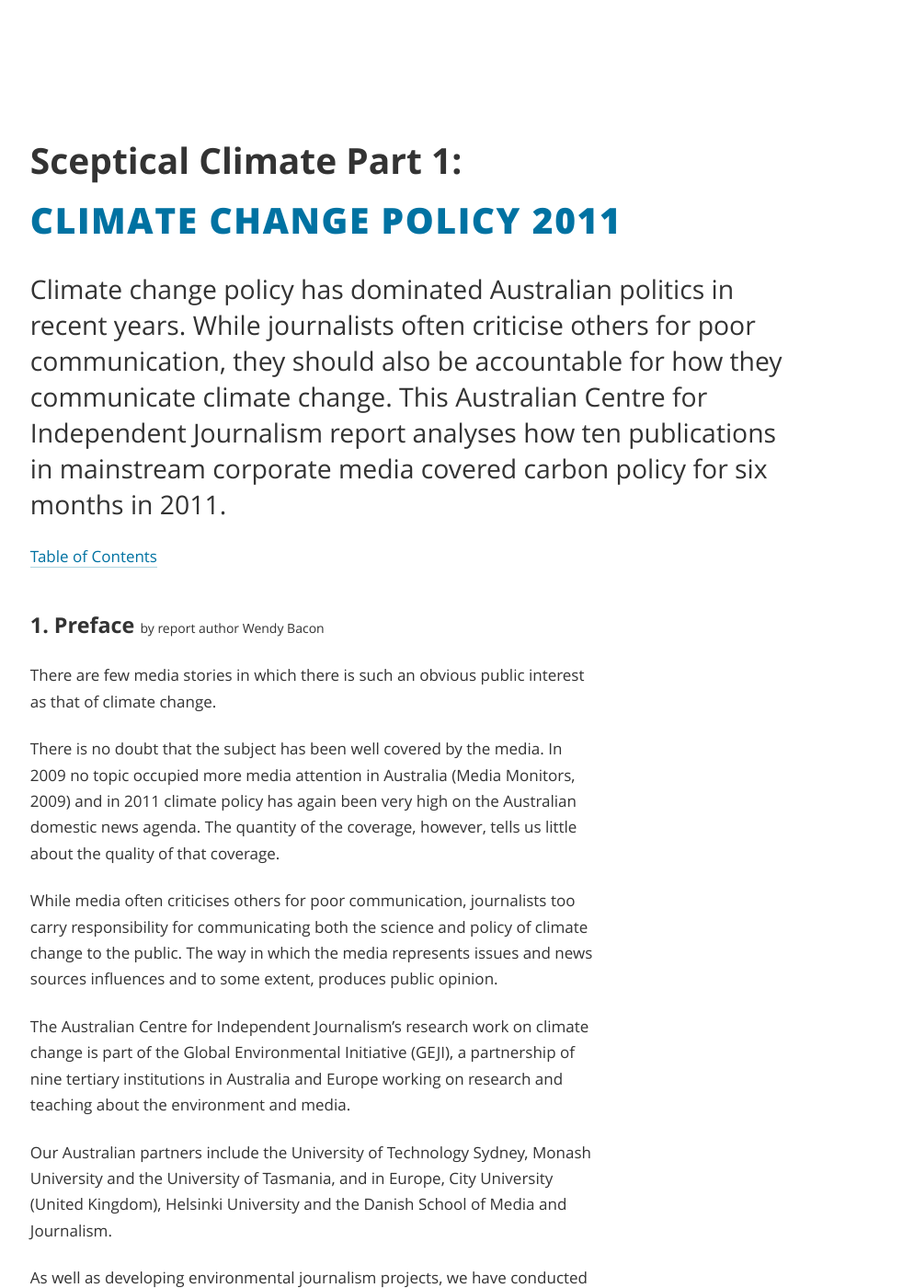
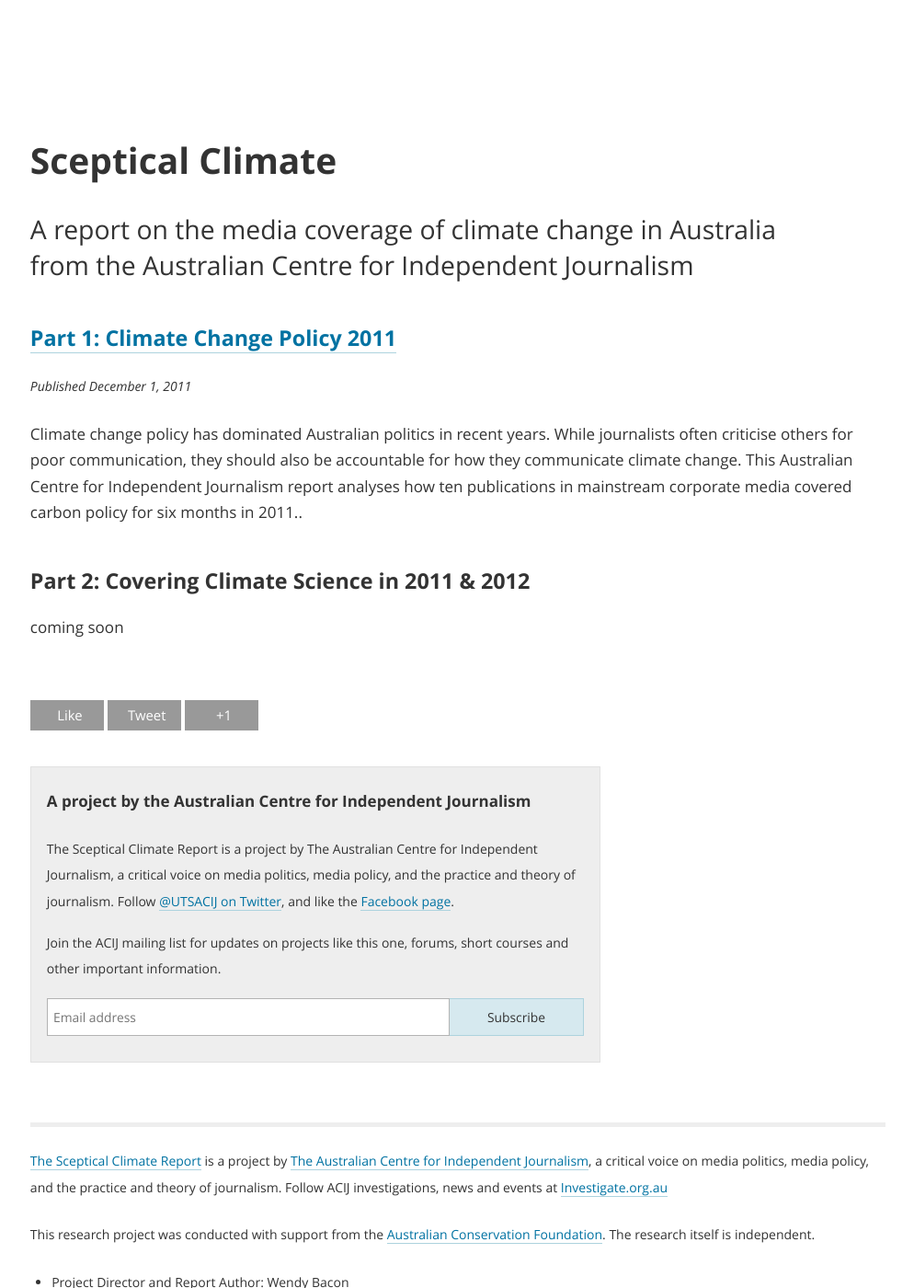
Before and after one commit to investigate/sceptical-climate, a Jekyll site: the page built from index.html, in a window 1280 px wide and 1400 px high. Shown: the whole window at 92% size, without its empty margins (142-1136 px from the left). Built offline with Jekyll 4.4.1, drawn with Linux system fonts in a browser that asks for light colours; nearby versions of some CDN libraries; Markdown is read by kramdown in place of the engine named in the settings; some of the changed text lies outside the part shown.

```diff
--- a/part-1/title-page.html
+++ /dev/null
@@ -1,41 +0,0 @@
----
-layout: report-titlepage
-report_number: Part 1
-title: "Sceptical Climate Part 1: Climate Change Policy 2011"
-description: "Part 1 of Sceptical Climate report on media coverage of climate change across 10 Australian newspapers in 2011"
-permalink: /
----
-
-<h1>Sceptical Climate Part 1: <span class="report-name">Climate Change Policy 2011</span></h1>
-<p class="lede">Climate change policy has dominated Australian politics in recent years. While journalists often criticise others for poor communication, they should also be accountable for how they communicate climate change. This Australian Centre for Independent Journalism report analyses how ten publications in mainstream corporate media covered carbon policy for six months in 2011.</p>
-<p><a class="scroll" href="#toc">Table of Contents</a></p>
-<section class="read">
-	<h2 id="preface"><span class="chapter-number">1.</span> Preface <span class="supporting">by report author Wendy Bacon</span></h2>
-
-	<p>There are few media stories in which there is such an obvious public interest as that of climate change.</p>
-
-	<p>There is no doubt that the subject has been well covered by the media. In 2009 no topic occupied more media attention in Australia (Media Monitors, 2009) and in 2011 climate policy has again been very high on the Australian domestic news agenda. The quantity of the coverage, however, tells us little about the quality of that coverage.</p>
-
-	<p>While media often criticises others for poor communication, journalists too carry responsibility for communicating both the science and policy of climate change to the public. The way in which the media represents issues and news sources influences and to some extent, produces public opinion.</p>
-
-	<p>The Australian Centre for Independent Journalism’s research work on climate change is part of the Global Environmental Initiative (GEJI), a partnership of nine tertiary institutions in Australia and Europe working on research and teaching about the environment and media.</p>
-
-	<p>Our Australian partners include the University of Technology Sydney, Monash University and the University of Tasmania, and in Europe, City University (United Kingdom), Helsinki University and the Danish School of Media and Journalism.</p>
-
-	<p>As well as developing environmental journalism projects, we have conducted research into the media’s role in reporting on climate change and the environment.</p>
-
-	<p>This project aims to provide more information about the quality of reporting on climate change. How well is the Australian media performing its role in reporting the issue of climate change? Are Australian audiences receiving adequate and accurate information? Is the selection and treatment of sources and the representation of viewpoints and evidence fair, accurate and balanced? Does the media provide a forum for debate and a range of sources?</p>
-
-	<p>Two reports will be published. This, the first, is on the coverage of climate change policy. The second will focus on climate science coverage.</p>
-
-	<p>These reports are timely. The Australian government has set up an Independent Media Inquiry into the Australian print and online media, (2011).</p>
-
-	<p>This Inquiry is seeking to establish whether there are issues, which affect the Australian media’s ability to act in the public interest and whether current standards and codes of practice fulfill their goals of pursuit of truth, and ‘fair and accurate’ reporting. </p>
-
-	<p>As I have already argued in a submission to the inquiry, the quality of reporting on the critical issue of climate change provides a litmus test in seeking answers to the Inquiry’s terms of reference.</p>
-
-	<p><strong>Professor Wendy Bacon</strong>,
-	December 1, 2011</p>
-
-	<p><em>Wendy Bacon is a Professor of Journalism based at the ACIJ of which she is a former director. In recent years, she has published in the SMH, The Age, Crikey.com, The Conversation and New Matilda. She has also published in Pacific Journalism Review, Australian Journalism Review and Media International Australia.</em></p>
-</section>
```
Also changed, not shown: part-1/index.html (+35 -9 lines).
